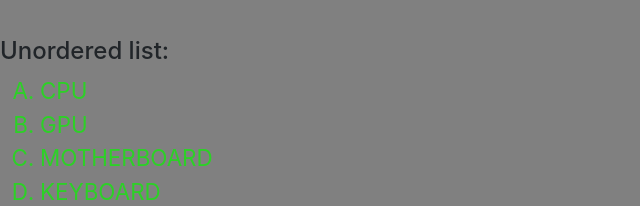
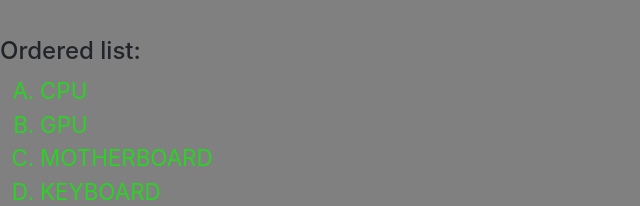
Before and after one commit to OMSMASNE/edx-cs50-web-programming-project-0, a plain HTML site: page tables_lists.html in a window 1280 px wide. Shown: the part 482-688 px from the top of the page, 0-640 px from the left. Drawn offline with Linux system fonts and the light colour scheme.

Commit message:
Corrected the text title of ordered list in tables and list file.

```diff
--- a/tables_lists.html
+++ b/tables_lists.html
@@ -60,7 +60,7 @@
         </ul>
         <br>
 
-        <h4 align="left">Unordered list:</h4>
+        <h4 align="left">Ordered list:</h4>
         <ol type="A">
             <li>CPU</li>
             <li>GPU</li>
```
